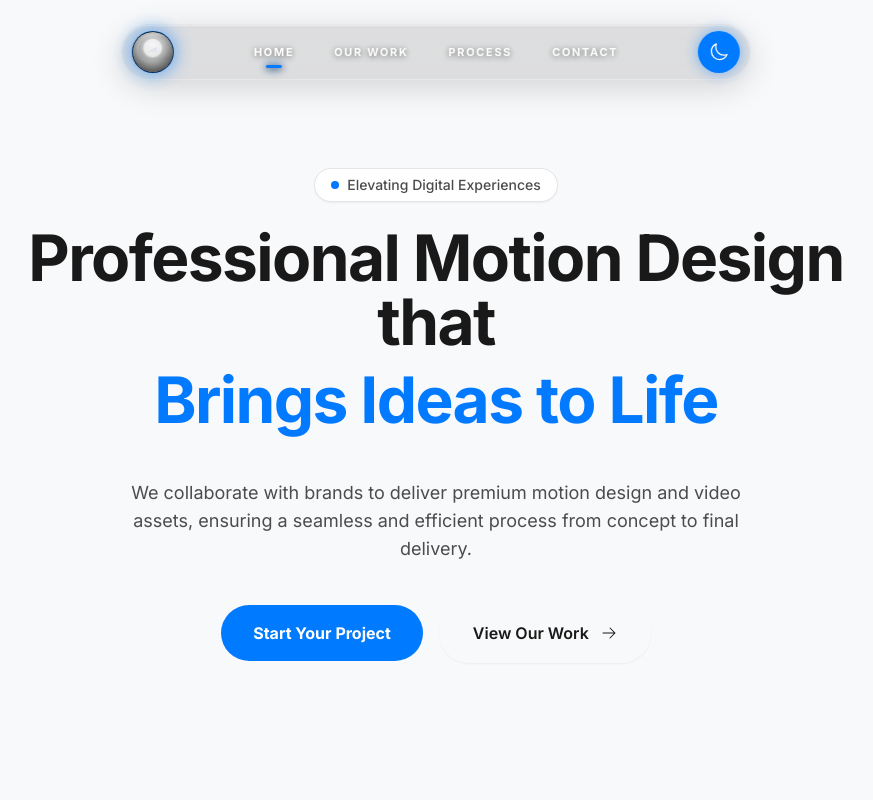
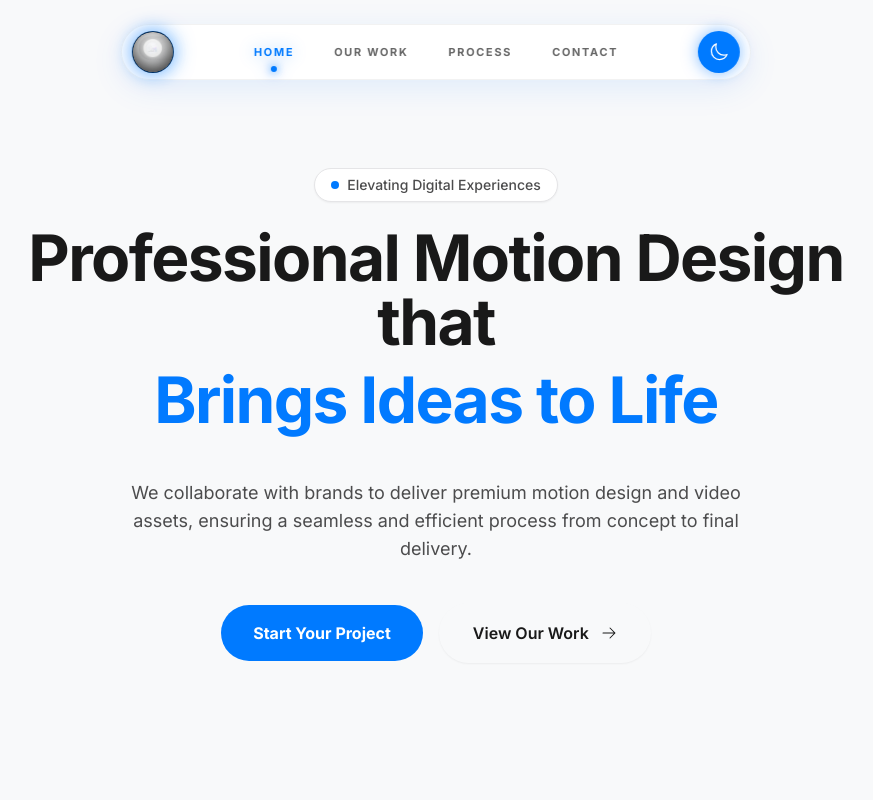
Before and after one commit to BerserkerOP/website, a Next.js app: page / in a window 1280 px wide. Shown: the top 800 px of the page, without its empty margins (204-1077 px from the left). Built offline with nearby package versions, Linux system fonts and the light colour scheme.

Commit message:
Revamp Navbar styling to match reference UI with glowing dot indicator and solid pill backgrounds

```diff
--- a/components/Navbar.tsx
+++ b/components/Navbar.tsx
@@ -56,7 +56,7 @@ export default function Navbar() {
       animate={{ y: 0, x: "-50%" }}
       transition={{ duration: 0.6, ease: "easeOut" }}
       onMouseMove={handleMouseMove}
-      className={`group fixed top-4 md:top-6 left-1/2 z-50 flex items-center justify-between p-1.5 rounded-[32px] bg-black/[0.11] dark:bg-white/[0.11] backdrop-blur-[24px] shadow-[0_8px_32px_rgba(0,0,0,0.15),inset_0_1px_1px_rgba(255,255,255,0.4)] border border-white/30 dark:border-white/20 gap-8 md:gap-16 w-[95%] sm:w-auto max-w-4xl`}
+      className={`group fixed top-4 md:top-6 left-1/2 z-50 flex items-center justify-between p-1.5 rounded-[32px] bg-white/90 dark:bg-[#2A2A2A] backdrop-blur-[24px] shadow-[0_8px_32px_rgba(0,122,255,0.1),inset_0_1px_1px_rgba(255,255,255,0.4)] border border-black/5 dark:border-[#007AFF]/30 gap-8 md:gap-16 w-[95%] sm:w-auto max-w-4xl dark:shadow-[0_0_20px_rgba(0,122,255,0.15)]`}
     >
       {/* Spotlight Overlay */}
       <motion.div
@@ -99,13 +99,13 @@ export default function Navbar() {
                 key={link.path}
                 href={link.path}
                 onMouseEnter={() => setHoveredPath(link.path)}
-                className={`relative px-4 py-2 transition-all duration-300 font-bold tracking-[0.15em] text-[11px] uppercase drop-shadow-[0_1px_3px_rgba(0,0,0,0.6)] ${isActive ? 'text-white' : 'text-white/95 hover:text-white'}`}
+                className={`relative px-4 py-2 transition-all duration-300 font-bold tracking-[0.15em] text-[11px] uppercase ${isActive ? 'text-[#007AFF] drop-shadow-[0_0_8px_rgba(0,122,255,0.4)]' : 'text-black/60 dark:text-white/60 hover:text-black dark:hover:text-white'}`}
               >
                 {link.name}
                 {isActive && (
                   <motion.div
                     layoutId="navbar-indicator"
-                    className="absolute bottom-0 inset-x-0 mx-auto w-4 h-[3px] rounded-full bg-[#007AFF] shadow-[0_0_10px_rgba(0,122,255,0.8)]"
+                    className="absolute -bottom-1 inset-x-0 mx-auto w-1.5 h-1.5 rounded-full bg-[#007AFF] shadow-[0_0_8px_rgba(0,122,255,0.9)]"
                     transition={{ type: "spring", stiffness: 350, damping: 30 }}
                   />
                 )}
```
